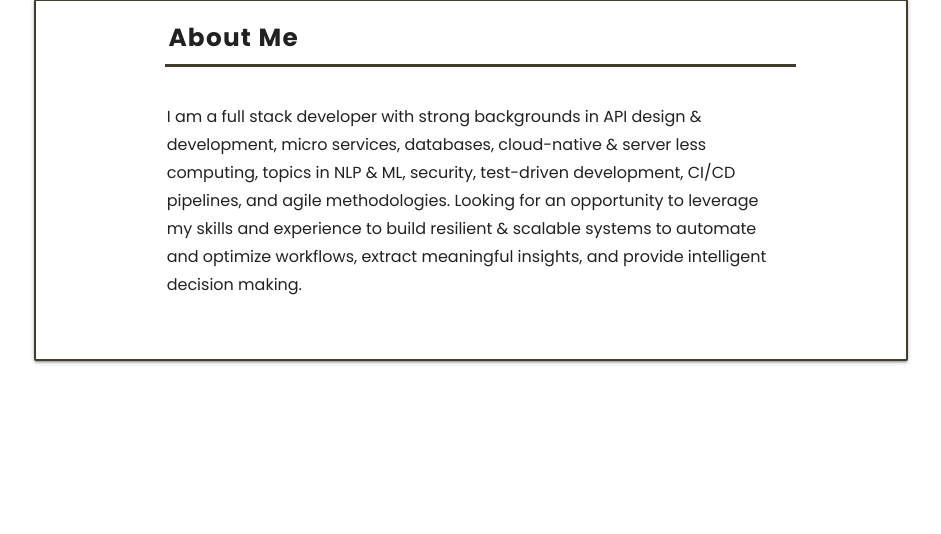
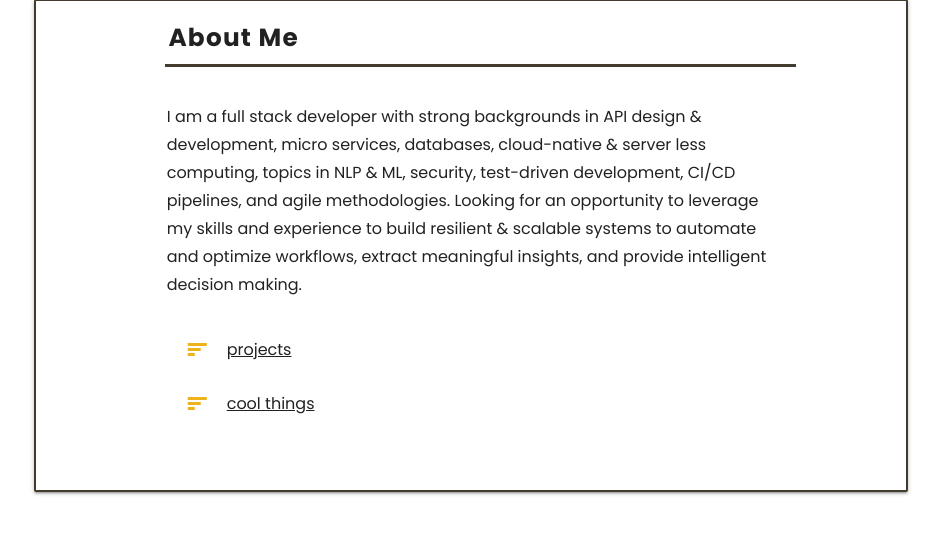
Before and after one commit to a6enez3r/portfolio, a Flask app: page /about in a window 1280 px wide. Shown: the part 119-653 px from the top of the page, without its empty margins (169-1110 px from the left). Run offline with Flask 2, Linux system fonts and the light colour scheme.

Commit message:
aded new data on the about page (cool things and projects)

```diff
--- a/app/__init__.py
+++ b/app/__init__.py
@@ -14,7 +14,7 @@ from dotenv import load_dotenv
 import logging
 
 # import data
-from app.data import work_text, about_text, name, social_links
+from app.data import work_data, about_data, name, social_links
 # config
 import app.config as config
 # load environment
@@ -39,7 +39,7 @@ app.register_blueprint(error_module)
 def work():
     # error handling
     try:
-        return render_template("work.html", name=name, work_text=work_text, social_links=social_links), 200
+        return render_template("work.html", name=name, work_data=work_data, social_links=social_links), 200
     except Exception as e:
         # log
         current_app.logger.error("getting work page failed.")
@@ -50,7 +50,7 @@ def work():
 @app.route("/about", methods=["GET"])
 def about():
     try:
-        return render_template("about.html", name=name, about_text=about_text, social_links=social_links), 200
+        return render_template("about.html", name=name, about_data=about_data, social_links=social_links), 200
     except Exception as e:
         # log
         current_app.logger.error("getting work page failed.")
--- a/app/data.py
+++ b/app/data.py
@@ -7,7 +7,7 @@ social_links = [
     {"name": "angel", "link": "https://angel.co/u/abmamo", "class": "fa fa-angellist"}
 ]
 # work
-work_text = [
+work_data = [
     {
         "title": "Junior Backend Developer",
         "company": "Pivony",
@@ -46,11 +46,29 @@ work_text = [
         "tools": ["flask", "HTML", "JavaScript", "CSS", "PostgreSQL", "jinja", "git", "Google Maps API"],
     }
 ]
-
-about_text = [
-    """
-        I am a full stack developer with strong backgrounds in API design & development, micro services, databases, cloud-native & server less computing,
-        topics in NLP & ML, security, test-driven development, CI/CD pipelines, and agile methodologies. Looking for an opportunity to leverage my skills
-        and experience to build resilient & scalable systems to automate and optimize workflows, extract meaningful insights, and provide intelligent decision making.
-    """,
-]
+# about
+about_data = {
+    "text": """
+                I am a full stack developer with strong backgrounds in API design & development, micro services, databases, cloud-native & server less computing,
+                topics in NLP & ML, security, test-driven development, CI/CD pipelines, and agile methodologies. Looking for an opportunity to leverage my skills
+                and experience to build resilient & scalable systems to automate and optimize workflows, extract meaningful insights, and provide intelligent decision making.
+            """,
+    "cool_things": [
+        {"title": "Apache Drill"}
+    ],
+    "projects": [
+        {"title": "mock", "link": "https://github.com/abmamo/mock", "summary": "currently working on a mock data generation package. supports generating CSV, JSON, Parquet, and SQLite."},
+        {"title": "grub", "link": "https://github.com/abmamo/grub",
+            "summary":
+            """
+                a cart management tool written in go and python to make coordinating group orders easy.
+                It is comprised of two RESTful services: a Mux RESTful API to provide an interface to a
+                MongoDB Atlas cluster for storage and a Flask RESTful API for integrations such as slack or a web app.
+                Initially using the go exec command to manually start up the Flask API to interface
+                with slack and serve the UI. Hoping to move to a GRPC based communication.
+            """
+        },
+        {"title": "teret", "link": "https://teret.abmamo.com", "summary": "blogging application with WYSIWYG editor built using Flask + SummernoteJS + SQLite."},
+        {"title": "tunez", "link": "https://tunez.abmamo.com", "summary": "music player web application built using Flask + HowlerJS + SQLite/SQLAlchemy"},
+    ]
+}
--- a/app/static/css/base.css
+++ b/app/static/css/base.css
@@ -160,6 +160,17 @@ nav {
   border-color: #EEB21B !important;
 }
 
+.collapsible-body a {
+  color: #000000 !important;
+  line-height: 1.6;
+  border-bottom: 1px solid #EEB21B;
+}
+
+.collapsible-body a:hover {
+  color: #ffffff !important;
+  background: #EEB21B !important;
+}
+
 .card-tool,
 .card-project {
   font-size: 0.85em !important;
--- a/app/templates/about.html
+++ b/app/templates/about.html
@@ -6,13 +6,46 @@
         <div class="row no-padding-bottom">
           <div class="col s12 m12 l12 card-position">About Me</div>
         </div>
-        {% for text in about_text %}
         <div class="row no-padding-bottom">
           <div class="col s12 m12 l12 card-summary">
-            <p>{{ text}}</p>
+            <p>{{ about_data["text"]}}</p>
+          </div>
+          <div class="col s12 m12 l12 card-summary">
+            <ul class="collapsible">
+              <li>
+                <div class="collapsible-header">
+                  <i class="material-icons">sort</i><span class="card-subheader">projects</span>
+                </div>
+                <div class="collapsible-body">
+                  {% for my_project in about_data["projects"] %}
+                  <div class="row no-padding-bottom">
+                    <div class="col s12 m12 l6">
+                      <a href="{{ my_project['link'] }}">
+                        {{ my_project["title"] }}
+                      </a>
+                    </div>
+                    <div class="col s12 m12 l6">{{ my_project["summary"] }}</div>
+                  </div>
+                  {% endfor %}
+                </div>
+              </li>
+              <li>
+                <div class="collapsible-header">
+                  <i class="material-icons">sort</i><span class="card-subheader">cool things</span>
+                </div>
+                <div class="collapsible-body">
+                  {% for cool_thing in about_data["cool_things"] %}
+                  <div class="row no-padding-bottom">
+                    <div class="col s12 m12 l6 link">
+                      {{ cool_thing["title"] }}
+                    </div>
+                  </div>
+                  {% endfor %}
+                </div>
+              </li>
+            </ul>
           </div>
         </div>
-        {% endfor %}
       </div>
     </div>
   </div>
--- a/app/templates/work.html
+++ b/app/templates/work.html
@@ -1,7 +1,7 @@
 {% extends "base.html" %} {% block content %}
 <div class="container cards-container">
   <div class="row">
-    {% for item in work_text %}
+    {% for item in work_data %}
     <div class="col s12 m12 l12">
       <div class="card-panel valign-wrapper left-align">
         <div class="container">
```
